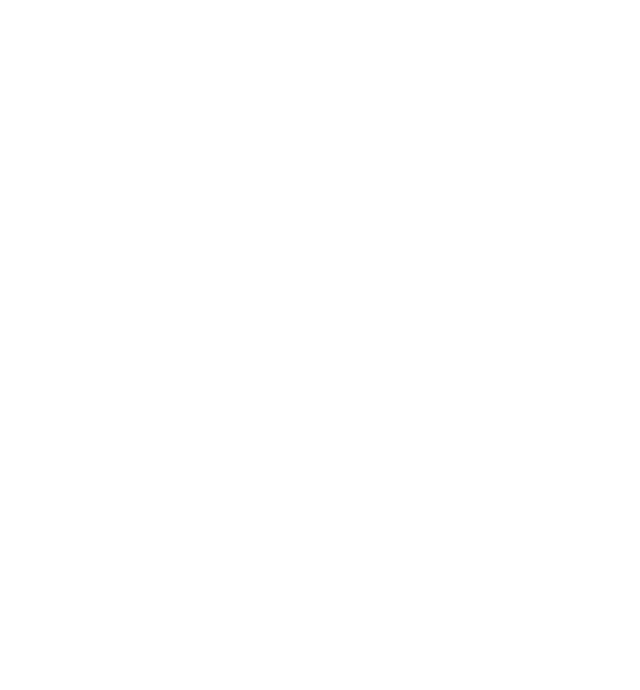
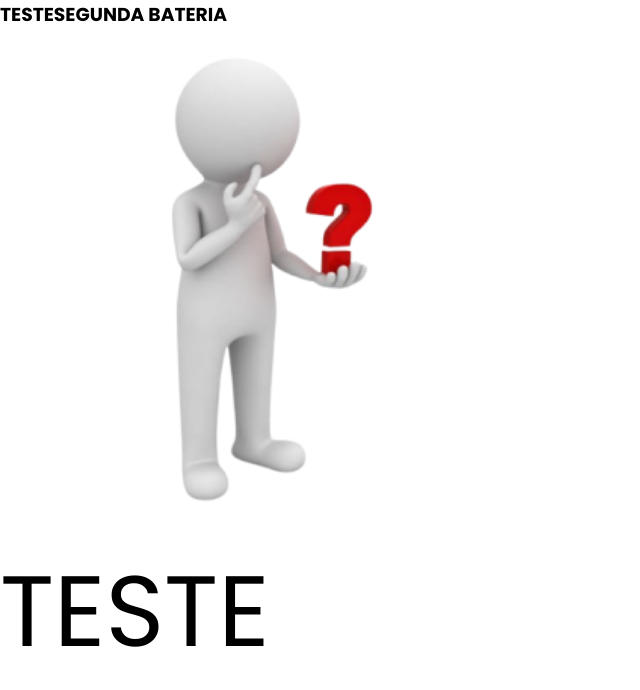
Before and after one commit to Maua-Dev/dev_in_the_dark_enrico, a plain HTML site: page segunda-bateria/index.html in a window 1280 px wide. Shown: the whole page, without its empty margins (0-640 px from the left). Drawn offline with Linux system fonts and the light colour scheme.

Commit message:
second delivery

```diff
--- a/segunda-bateria/index.html
+++ b/segunda-bateria/index.html
@@ -15,6 +15,9 @@
 
 <body>
     <!--Escreva a partir daqui-->
+    <h3>TESTESEGUNDA BATERIA</h3>
+    <img class="teste" src="./thinking.png" alt="">
+    <p style="font-size: 100px;">TESTE</p>
 </body>
 
 </html>
--- a/segunda-bateria/styles.css
+++ b/segunda-bateria/styles.css
@@ -15,3 +15,7 @@
 }
 
 /* Escreva a partir daqui */
+.teste {
+    width: 500px;
+    height: 500px;
+}
```
